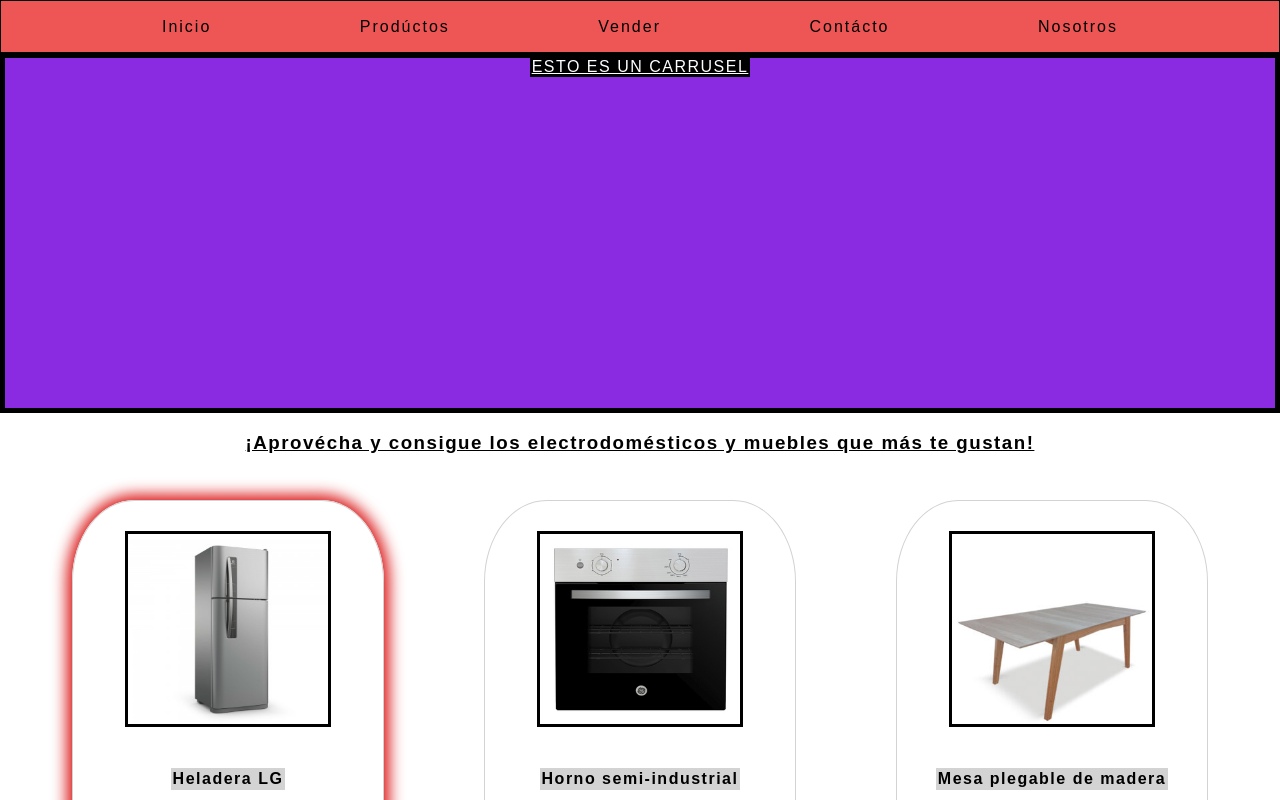
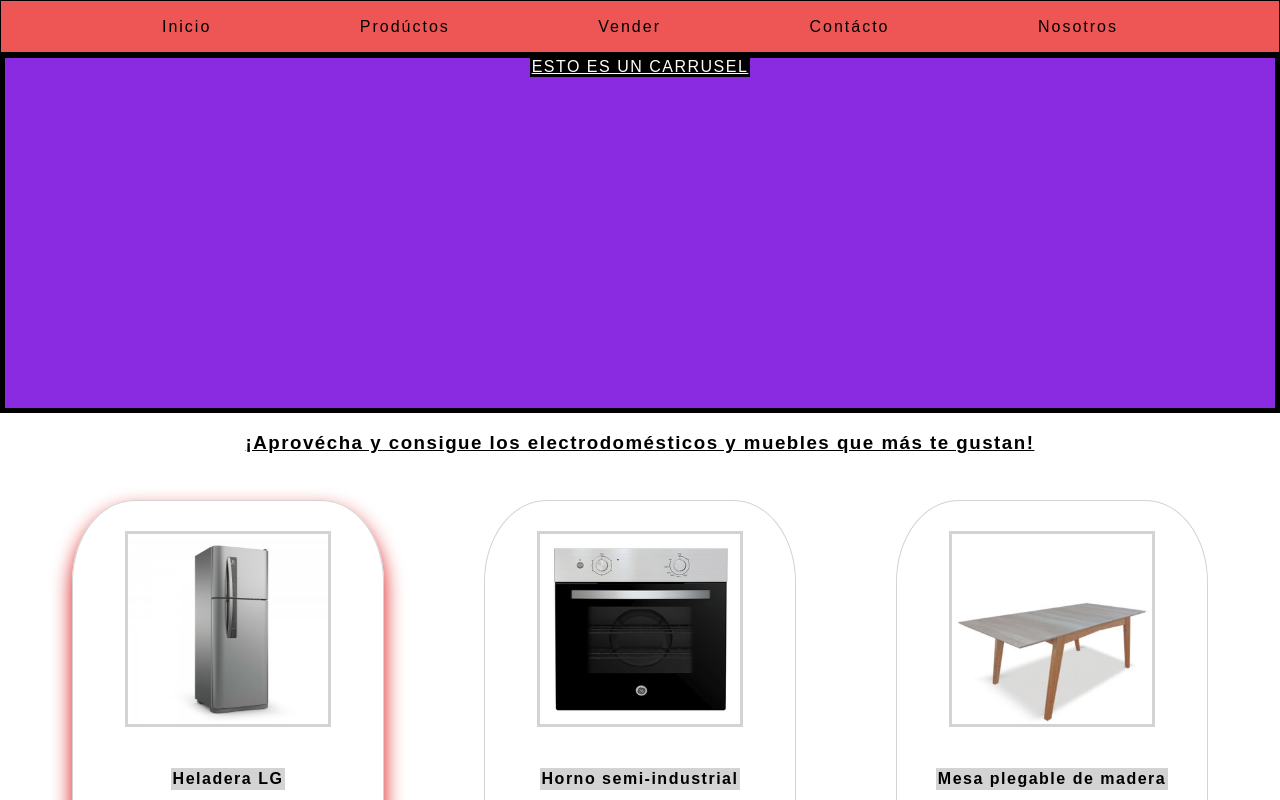
Before and after one commit to Fabio-Aringoli/ProyectoCoder, a plain HTML site: page index.html in a window 1280 px wide. In both pictures the pointer is over the element 228 px from the left and 703 px from the top of the page. Shown: the top 800 px of the page. Drawn offline with Linux system fonts and the light colour scheme; a web font is replaced by a local one.

Commit message:
Minimos cambios en hover img

```diff
--- a/style/style.css
+++ b/style/style.css
@@ -98,7 +98,7 @@ p{
 /*-----------------IMAGENES GENERALES---------------*/
 img{
     margin: 25px;
-    border: 3px solid black;
+    border: 3px solid lightgray;
     width: 200px;
     height: 190px;
 }
@@ -121,7 +121,7 @@ img{
 }
 .producto-base:hover{
     transition: all .5s;
-    box-shadow: 0px 0px 15px 5px rgb(218, 15, 15);
+    box-shadow: 0px 10px 20px rgb(218, 15, 15);
 }
 .productos-imagenes{
     display: flex;
```
Also changed, not shown: sections/contacto.html (+0 -10 lines).
